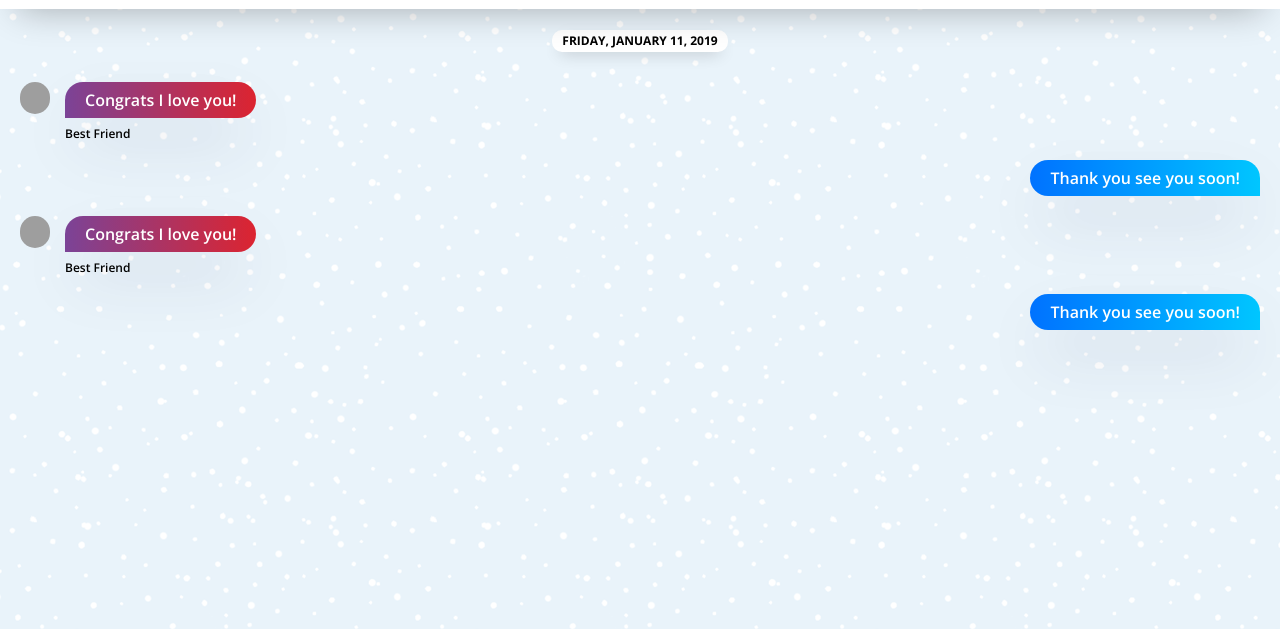
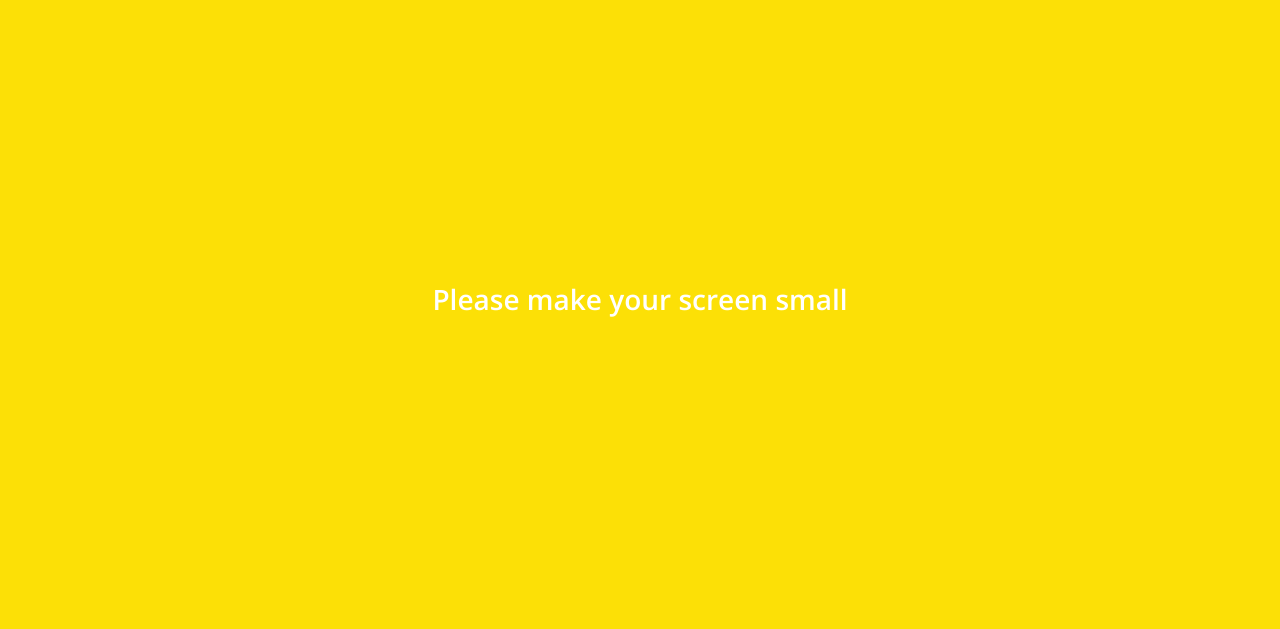
Before and after one commit to Ian-90/kakao-clone, a plain HTML site: page chat.html in a window 1280 px wide. Shown: the part 101-730 px from the top of the page. Drawn offline with nearby package versions, Linux system fonts and the light colour scheme; grey boxes are pictures that could not be loaded; files whose address does not match are found by name.

Commit message:
6. Screen Size Media Query

```diff
--- a/chat.html
+++ b/chat.html
@@ -116,5 +116,9 @@
         </span>
       </div>
     </div>
+
+    <div class="bigScreen">
+      <span class="bigScreen__text">Please make your screen small</span>
+    </div>
   </body>
 </html>
--- /dev/null
+++ b/css/mobile.css
@@ -0,0 +1,25 @@
+.bigScreen {
+  position: fixed;
+  width: 100%;
+  height: 100%;
+  top: 0;
+  left: 0;
+  background-color: #fce006;
+  display: flex;
+  justify-content: center;
+  align-items: center;
+  font-weight: 600;
+  color: white;
+  font-size: 28px;
+  text-align: center;
+  line-height: 1.5;
+  padding: 0 20px;
+  display: none;
+  z-index: 4;
+}
+
+@media screen and (min-width: 550px) {
+  .bigScreen {
+    display: flex;
+  }
+}
--- a/css/styles.css
+++ b/css/styles.css
@@ -9,6 +9,7 @@
 @import "more.css";
 @import "settings.css";
 @import "chat.css";
+@import "mobile.css";
 
 * {
   box-sizing: border-box;
```
Also changed, not shown: find.html (+4 -0 lines), friends.html (+4 -0 lines), index.html (+3 -0 lines), more.html (+4 -0 lines), settings.html (+3 -0 lines).
